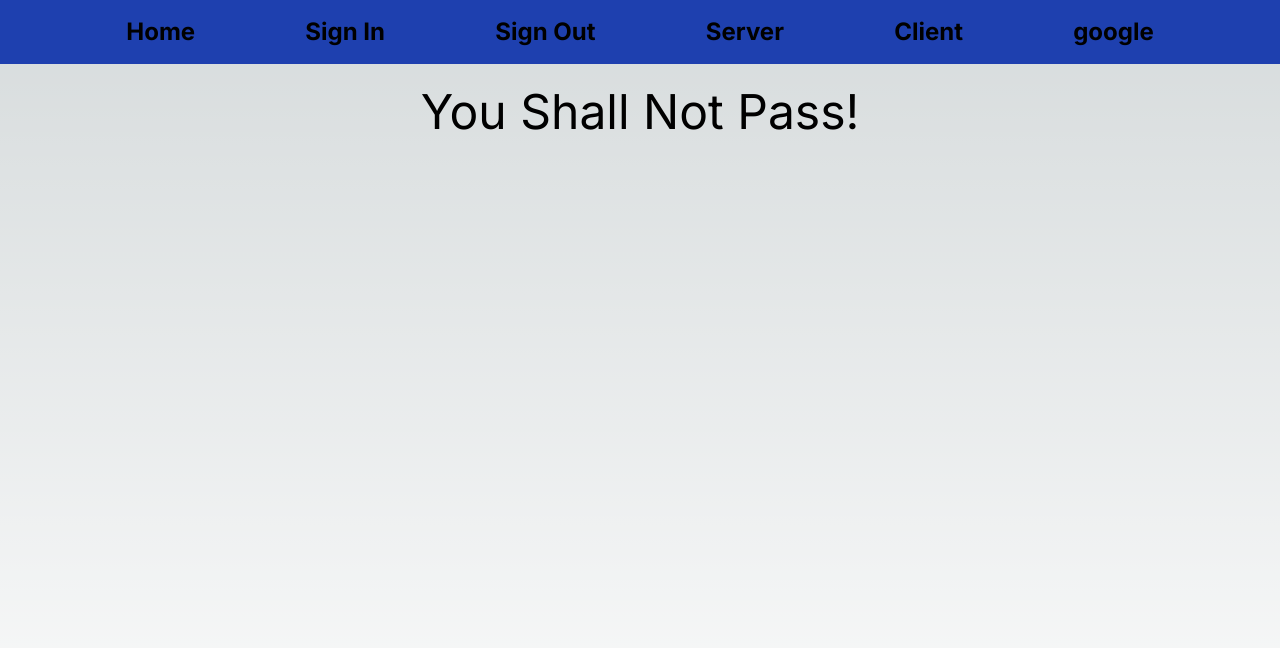
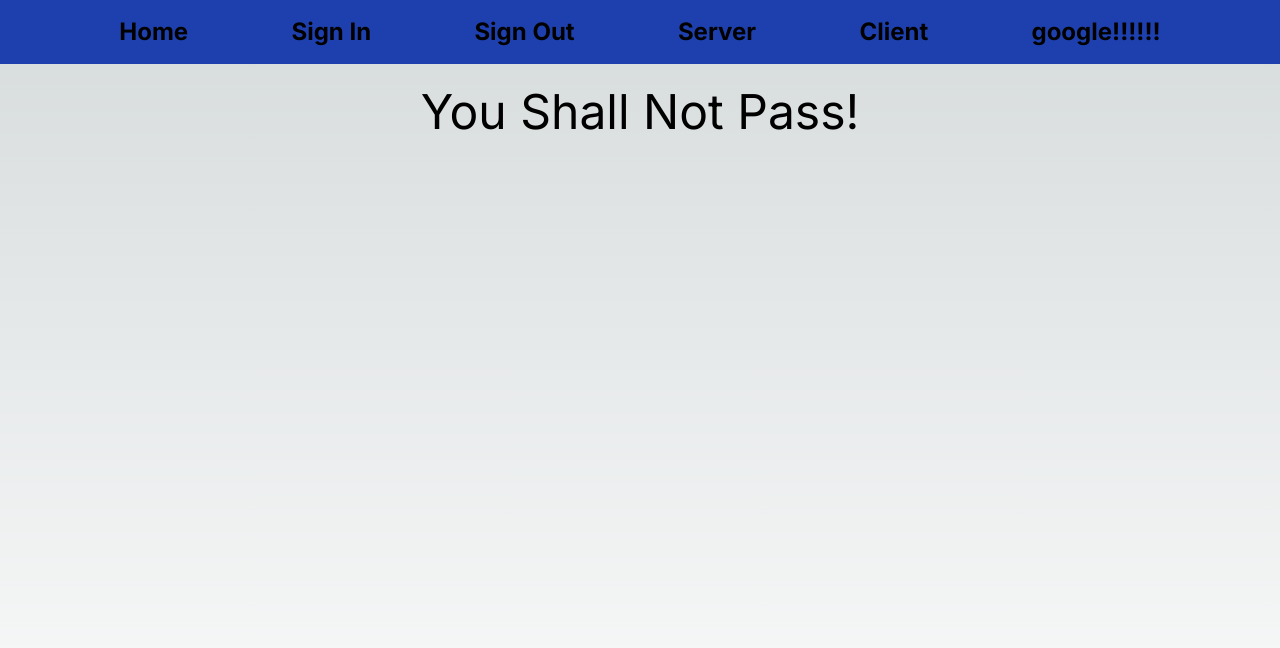
Before and after one commit to jungdae-s/web_auth, a Next.js app: page / in a window 1280 px wide. Shown: the top 648 px of the page. Built offline with nearby package versions, Linux system fonts and the light colour scheme; no server answers.

Commit message:
Update Navbar.tsx

```diff
--- a/src/app/components/Navbar.tsx
+++ b/src/app/components/Navbar.tsx
@@ -9,7 +9,7 @@ export default function Navbar() {
                 <li><Link href="/api/auth/signout">Sign Out</Link></li>
                 <li><Link href="/server">Server</Link></li>
                 <li><Link href="/client">Client</Link></li>
-                <li><Link href="https://google.com">google</Link></li>
+                <li><Link href="https://google.com">google!!!!!!</Link></li>
             </ul>
         </nav>
     )
```
